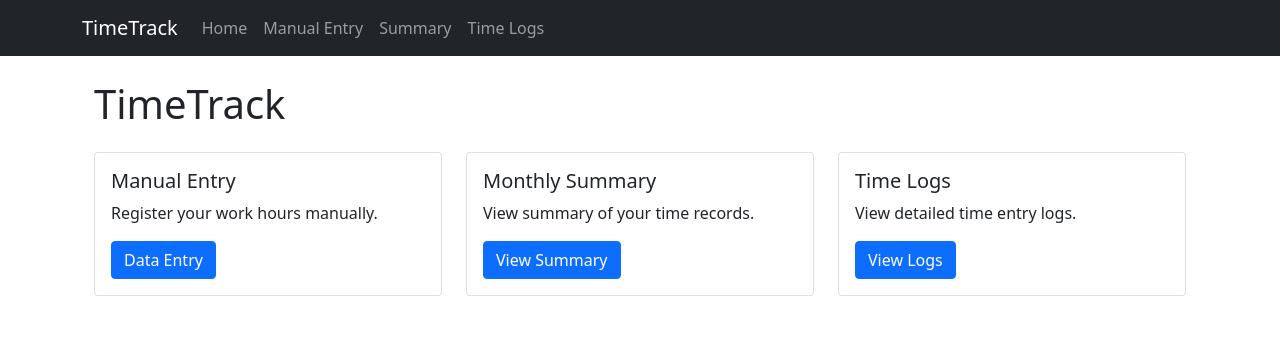
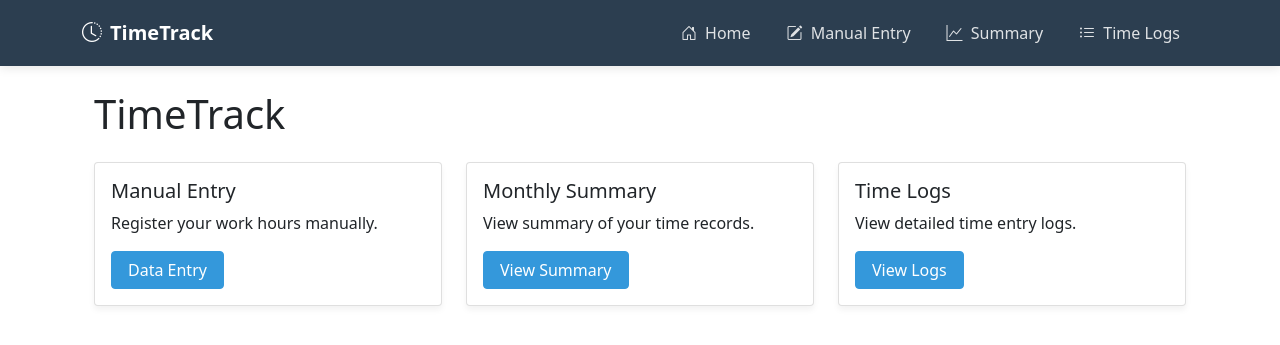
Before and after one commit to PPeitsch/TimeTrack, a Flask app: page / in a window 1280 px wide. Shown: the top 345 px of the page. Run offline with Flask 3, Linux system fonts and the light colour scheme.

Commit message:
[UI] Modernize application design and navigation
- Update navbar with cleaner, more modern style
- Add Bootstrap icons for better visual cues
- Improve spacing and hover effects
- Change color scheme to a more professional palette
- Add card hover effects and shadows for better depth

```diff
--- a/app/static/css/style.css
+++ b/app/static/css/style.css
@@ -16,3 +16,66 @@
 .balance-negative {
     color: #dc3545;
 }
+
+/* Navbar styles */
+.navbar {
+    box-shadow: 0 2px 10px rgba(0, 0, 0, 0.1);
+    padding: 0.8rem 1rem;
+}
+
+.navbar-dark .navbar-nav .nav-link {
+    color: rgba(255, 255, 255, 0.85);
+    transition: color 0.3s, background-color 0.3s;
+    border-radius: 4px;
+    margin: 0 2px;
+}
+
+.navbar-dark .navbar-nav .nav-link:hover {
+    color: white;
+    background-color: rgba(255, 255, 255, 0.1);
+}
+
+.navbar-brand {
+    font-weight: 600;
+}
+
+.card {
+    box-shadow: 0 4px 6px rgba(0, 0, 0, 0.05);
+    transition: transform 0.3s, box-shadow 0.3s;
+}
+
+.card:hover {
+    transform: translateY(-3px);
+    box-shadow: 0 8px 15px rgba(0, 0, 0, 0.1);
+}
+
+/* Button styles */
+.btn {
+    border-radius: 0.25rem;
+    padding: 0.375rem 1rem;
+    transition: all 0.3s;
+}
+
+.btn-primary {
+    background-color: #3498db;
+    border-color: #3498db;
+}
+
+.btn-primary:hover {
+    background-color: #2980b9;
+    border-color: #2980b9;
+}
+
+.month-nav-button {
+    padding: 0.25rem 0.5rem;
+    background-color: #f8f9fa;
+    border: 1px solid #dee2e6;
+    color: #495057;
+    border-radius: 0.25rem;
+    transition: all 0.2s;
+}
+
+.month-nav-button:hover {
+    background-color: #e9ecef;
+    color: #212529;
+}
--- a/app/templates/base.html
+++ b/app/templates/base.html
@@ -5,28 +5,40 @@
     <meta name="viewport" content="width=device-width, initial-scale=1.0">
     <title>TimeTrack - {% block title %}{% endblock %}</title>
     <link href="https://cdn.jsdelivr.net/npm/bootstrap@5.1.3/dist/css/bootstrap.min.css" rel="stylesheet">
+    <link rel="stylesheet" href="https://cdn.jsdelivr.net/npm/bootstrap-icons@1.8.1/font/bootstrap-icons.css">
     <link href="{{ url_for('static', filename='css/style.css') }}" rel="stylesheet">
 </head>
 <body>
-    <nav class="navbar navbar-expand-lg navbar-dark bg-dark">
+    <nav class="navbar navbar-expand-lg navbar-dark" style="background-color: #2c3e50;">
         <div class="container">
-            <a class="navbar-brand" href="/">TimeTrack</a>
+            <a class="navbar-brand d-flex align-items-center" href="/">
+                <i class="bi bi-clock-history me-2"></i>
+                <span>TimeTrack</span>
+            </a>
             <button class="navbar-toggler" type="button" data-bs-toggle="collapse" data-bs-target="#navbarNav">
                 <span class="navbar-toggler-icon"></span>
             </button>
             <div class="collapse navbar-collapse" id="navbarNav">
-                <ul class="navbar-nav">
+                <ul class="navbar-nav ms-auto">
                     <li class="nav-item">
-                        <a class="nav-link" href="/">Home</a>
+                        <a class="nav-link px-3" href="/">
+                            <i class="bi bi-house-door me-1"></i> Home
+                        </a>
                     </li>
                     <li class="nav-item">
-                        <a class="nav-link" href="{{ url_for('manual_entry.show_entry_form') }}">Manual Entry</a>
+                        <a class="nav-link px-3" href="{{ url_for('manual_entry.show_entry_form') }}">
+                            <i class="bi bi-pencil-square me-1"></i> Manual Entry
+                        </a>
                     </li>
                     <li class="nav-item">
-                        <a class="nav-link" href="{{ url_for('time_summary.show_summary') }}">Summary</a>
+                        <a class="nav-link px-3" href="{{ url_for('time_summary.show_summary') }}">
+                            <i class="bi bi-graph-up me-1"></i> Summary
+                        </a>
                     </li>
                     <li class="nav-item">
-                        <a class="nav-link" href="{{ url_for('time_log.show_logs') }}">Time Logs</a>
+                        <a class="nav-link px-3" href="{{ url_for('time_log.show_logs') }}">
+                            <i class="bi bi-list-ul me-1"></i> Time Logs
+                        </a>
                     </li>
                 </ul>
             </div>
```
